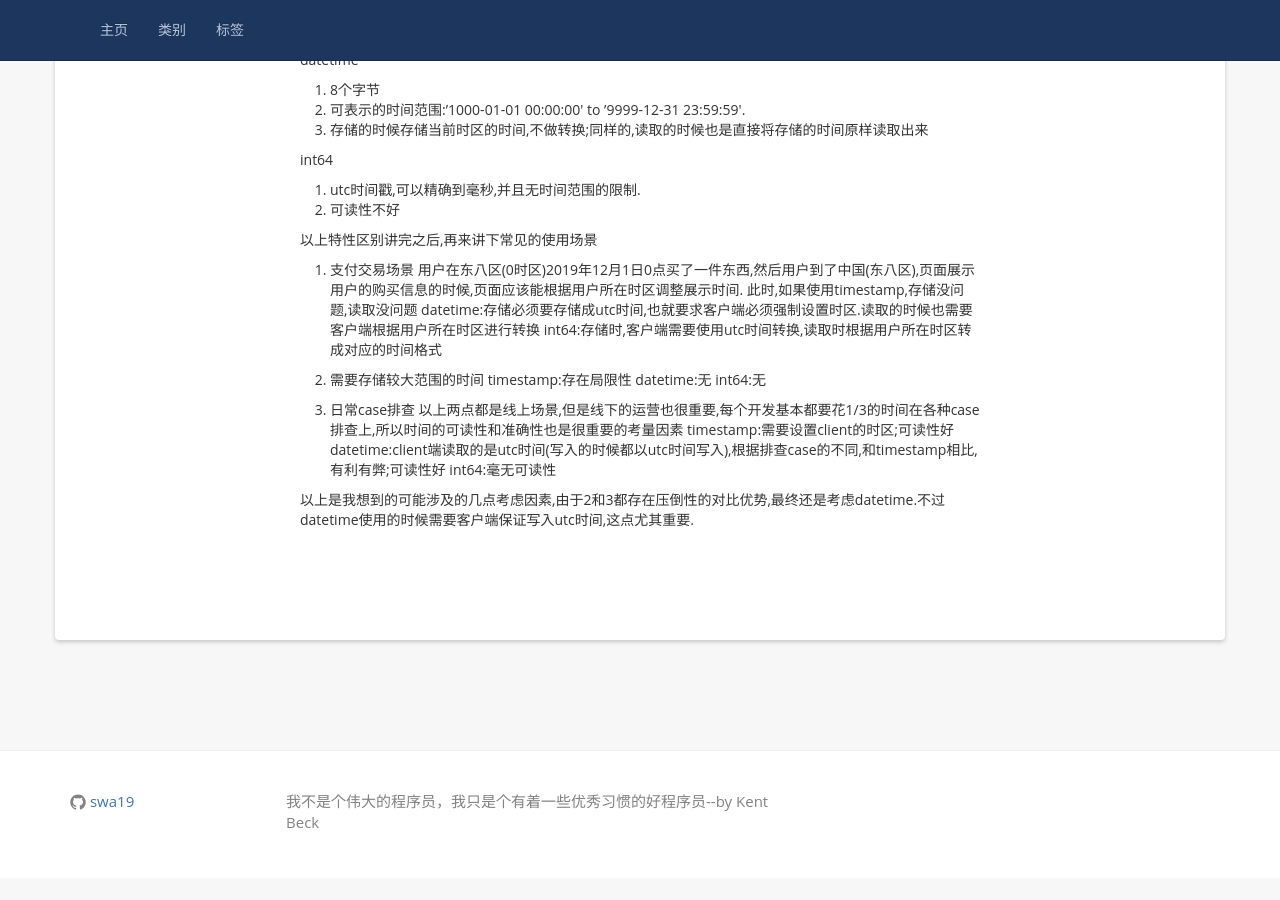
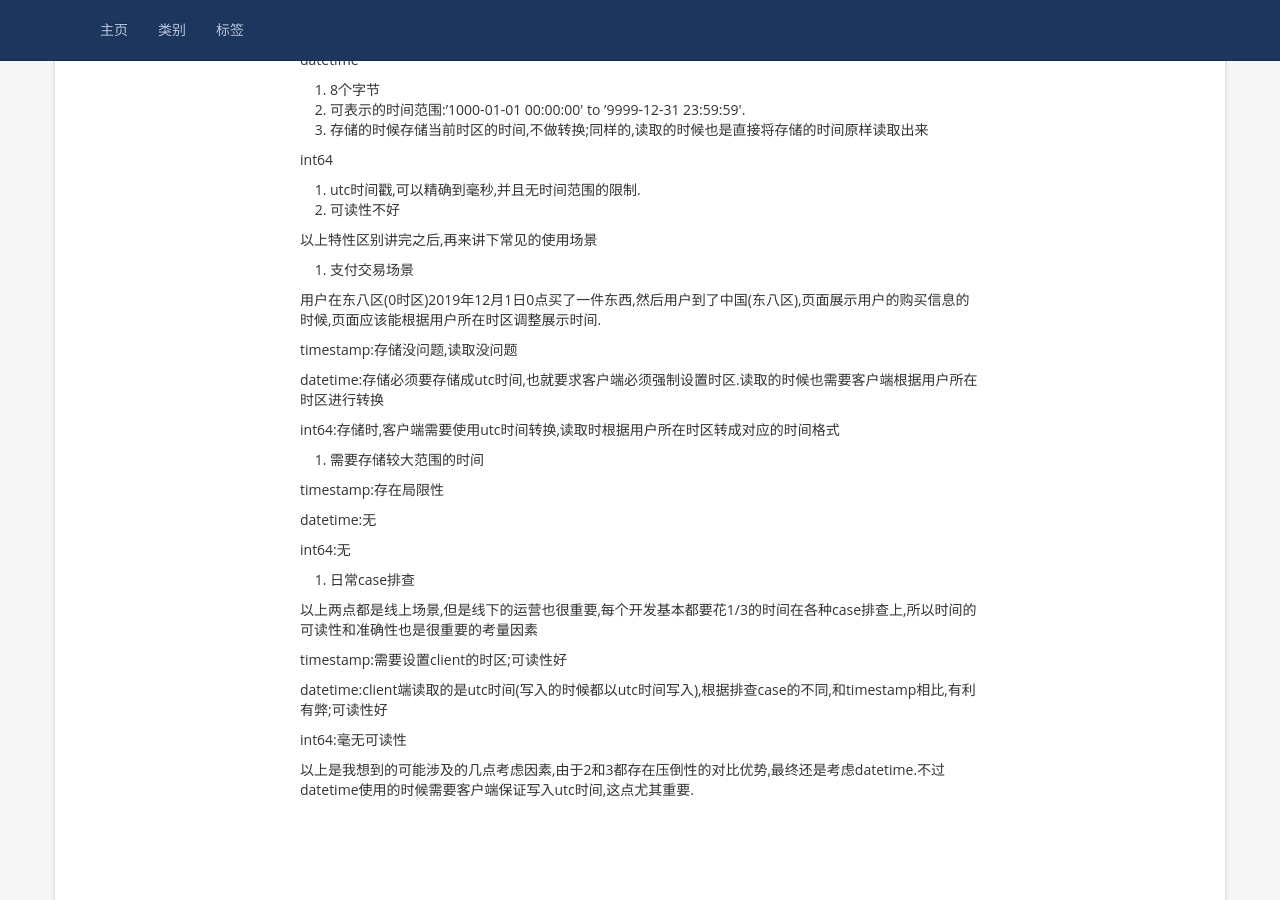
Before and after one commit to caojinyan24/caojinyan24.github.io, a Jekyll site: the page built from _posts/2019/201905/2019-05-28-mysql.md, in a window 1280 px wide and 900 px high, scrolled down 460 px. Built offline with Jekyll 4.4.1, drawn with Linux system fonts in a browser that asks for light colours; nearby versions of some CDN libraries; before the commit the page ends 1338 px from its top, so only the background shows below that.

Commit message:
mysql-time
Change-Id: I393d5194c3bcd48ece9d5eceb035f7ba39905e49

```diff
--- a/_posts/2019/201905/2019-05-28-mysql.md
+++ b/_posts/2019/201905/2019-05-28-mysql.md
@@ -10,36 +10,50 @@ tags: mysql
 抛开使用场景来谈选择是无意义的,先了解下这三种类型有什么区别.
 
 timestamp
+
 1. 4个字节,所占的存储空间小,索引更快
 2. 可表示的时间范围:’1970-01-01 00:00:01′ UTC to ’2038-01-09 03:14:07′ UTC
 3. 存储的时候从当前的时区自动转成utc时间存储,读取的时候再从utc转成当前所在的时区时间
 
 datetime
+
 1. 8个字节
 2. 可表示的时间范围:’1000-01-01 00:00:00′ to ’9999-12-31 23:59:59′.
 3. 存储的时候存储当前时区的时间,不做转换;同样的,读取的时候也是直接将存储的时间原样读取出来
 
 int64
+
 1. utc时间戳,可以精确到毫秒,并且无时间范围的限制.
 2. 可读性不好
 
 以上特性区别讲完之后,再来讲下常见的使用场景
 
 1. 支付交易场景
+
 用户在东八区(0时区)2019年12月1日0点买了一件东西,然后用户到了中国(东八区),页面展示用户的购买信息的时候,页面应该能根据用户所在时区调整展示时间.
-此时,如果使用timestamp,存储没问题,读取没问题
+
+timestamp:存储没问题,读取没问题
+
 datetime:存储必须要存储成utc时间,也就要求客户端必须强制设置时区.读取的时候也需要客户端根据用户所在时区进行转换
+
 int64:存储时,客户端需要使用utc时间转换,读取时根据用户所在时区转成对应的时间格式
 
-2. 需要存储较大范围的时间
+1. 需要存储较大范围的时间
+
 timestamp:存在局限性
+
 datetime:无
+
 int64:无
 
-3. 日常case排查
+1. 日常case排查
+
 以上两点都是线上场景,但是线下的运营也很重要,每个开发基本都要花1/3的时间在各种case排查上,所以时间的可读性和准确性也是很重要的考量因素
+
 timestamp:需要设置client的时区;可读性好
+
 datetime:client端读取的是utc时间(写入的时候都以utc时间写入),根据排查case的不同,和timestamp相比,有利有弊;可读性好
+
 int64:毫无可读性
 
 以上是我想到的可能涉及的几点考虑因素,由于2和3都存在压倒性的对比优势,最终还是考虑datetime.不过datetime使用的时候需要客户端保证写入utc时间,这点尤其重要.
```
